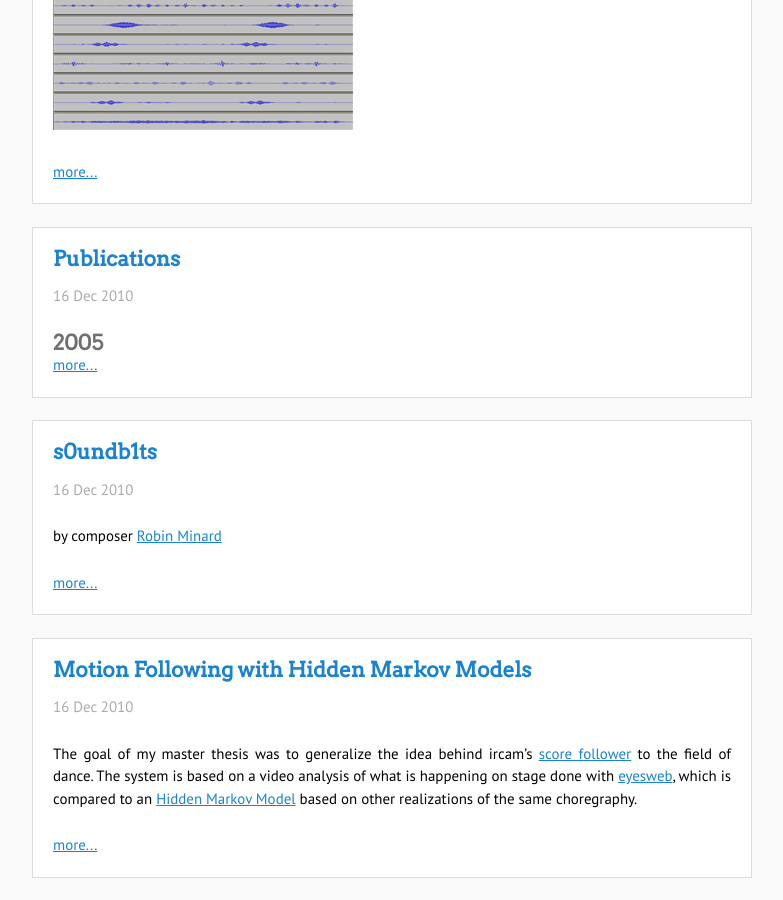
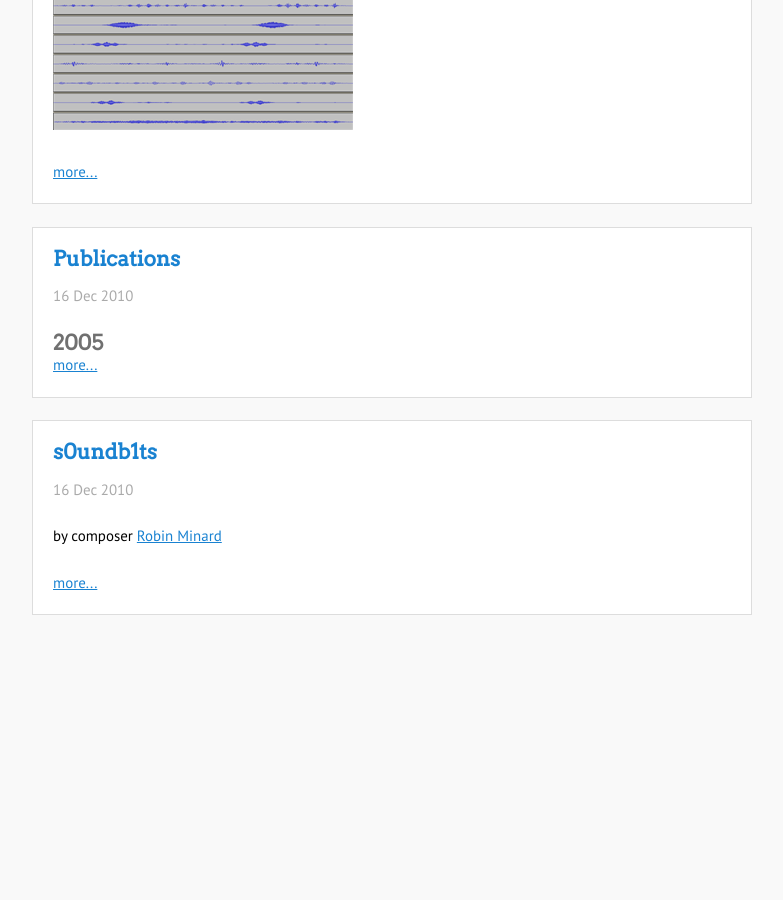
Before and after one commit to remymuller/remymuller.github.io, a Jekyll site: the page built from index.html, in a window 1280 px wide and 900 px high, scrolled down 3616 px. Shown: the whole window, without its empty margins (248-1031 px from the left). Built offline with Jekyll 4.4.1, drawn with Linux system fonts in a browser that asks for light colours; after the commit the page ends 4254 px from its top, so only the background shows below that.

Commit message:
remove HMM page fix layout

```diff
--- a/_posts/2010-12-16-motion-following-with-hidden-markov-models.markdown
+++ /dev/null
@@ -1,81 +0,0 @@
----
-author: remy
-comments: false
-date: 2010-12-16 09:44:16+00:00
-layout: page
-slug: motion-following-with-hidden-markov-models
-title: Motion Following with Hidden Markov Models
-wordpress_id: 11
-categories:
-- art
----
-
-The goal of my master thesis was to generalize the idea behind ircam's [score follower](http://recherche.ircam.fr/equipes/temps-reel/suivi/index.html) to the field of dance. The system is based on a video analysis of what is happening on stage done with [eyesweb](http://www.eyesweb.org/), which is compared to an [Hidden Markov Model](http://www.ai.mit.edu/%7Emurphyk/Software/HMM/hmm.html) based on other realizations of the same choregraphy.
-
-
-## Documents
-
-
-you can download my [master thesis]({{ site.url }}/downloads/muller-master.pdf) and also browse the [bibliography](http://recherche.ircam.fr/equipes/temps-reel/movement/muller/motion/motion.html) online.
-
-I've made my best to cite references correctly, however I wasn't able to collect all the necessary information for some papers. If something is cited incorrectly please tell me.
-
-
-## a sample application
-
-
-using the motion following, we can synchronize a live dance sequence to recorded one:
-
-
-<object classid="clsid:02BF25D5-8C17-4B23-BC80-D3488ABDDC6B" codebase="http://www.apple.com/qtactivex/qtplugin.cab" width="360" height="304">
-    <param name="src" value="http://recherche.ircam.fr/equipes/temps-reel/movement/muller/videos/A1.mp4" />
-    <param name="controller" value="true" /><param name="autoplay" value="false">
-    <object type="video/quicktime" data="http://recherche.ircam.fr/equipes/temps-reel/movement/muller/videos/A1.mp4" width="360" height="304" class="mp4">
-        <param name="controller" value="true" />
-        <param name="autoplay" value="false">Error text.<br />
-    </object><br />
-</object>
-
-
-_video A1 performed by a dancer_
-
-
-<object classid="clsid:02BF25D5-8C17-4B23-BC80-D3488ABDDC6B" codebase="http://www.apple.com/qtactivex/qtplugin.cab" width="360" height="304">
-    <param name="src" value="http://recherche.ircam.fr/equipes/temps-reel/movement/muller/videos/A1b.mp4" />
-    <param name="controller" value="true" /><param name="autoplay" value="false">
-    <object type="video/quicktime" data="http://recherche.ircam.fr/equipes/temps-reel/movement/muller/videos/A1b.mp4" width="360" height="304" class="mp4">
-        <param name="controller" value="true" />
-        <param name="autoplay" value="false">Error text.<br />
-    </object><br />
-</object>
-
-
-_video A1b, the same choregraphy performed by another dancer, with a slightly different timing_
-
-
-
-<object classid="clsid:02BF25D5-8C17-4B23-BC80-D3488ABDDC6B" codebase="http://www.apple.com/qtactivex/qtplugin.cab" width="360" height="304">
-    <param name="src" value="http://recherche.ircam.fr/equipes/temps-reel/movement/muller/videos/A1s.mp4" />
-    <param name="controller" value="true" /><param name="autoplay" value="false">
-    <object type="video/quicktime" data="http://recherche.ircam.fr/equipes/temps-reel/movement/muller/videos/A1s.mp4" width="360" height="304" class="mp4">
-        <param name="controller" value="true" />
-        <param name="autoplay" value="false">Error text.<br />
-    </object><br />
-</object>
-
-
-
-
-_in the upper part: choregraphy A1 below: frames from A1b synchronised to A1._
-
-
-
-Obviously there are jumps inside the video because the 2 dancers don't perform exactly the way.
-
-
-## More details
-
-
-<img src="{{ site.url }}/images/2D4.jpg" alt="" width="640" border="0" />
-
-_4 executions of the same choregraphy performed by 2 different dancers. The trajectory is drawn in the space of the first 2 [principal components](http://ilab.cs.ucsb.edu/projects/turk/Turk%202001.pdf). Colors and point styles represent different steps of the choregraphy._
```
Also changed, not shown: _posts/2010-12-16-blind-demixing-using-non-negative-matrix-factorization.markdown (+4 -3 lines).
